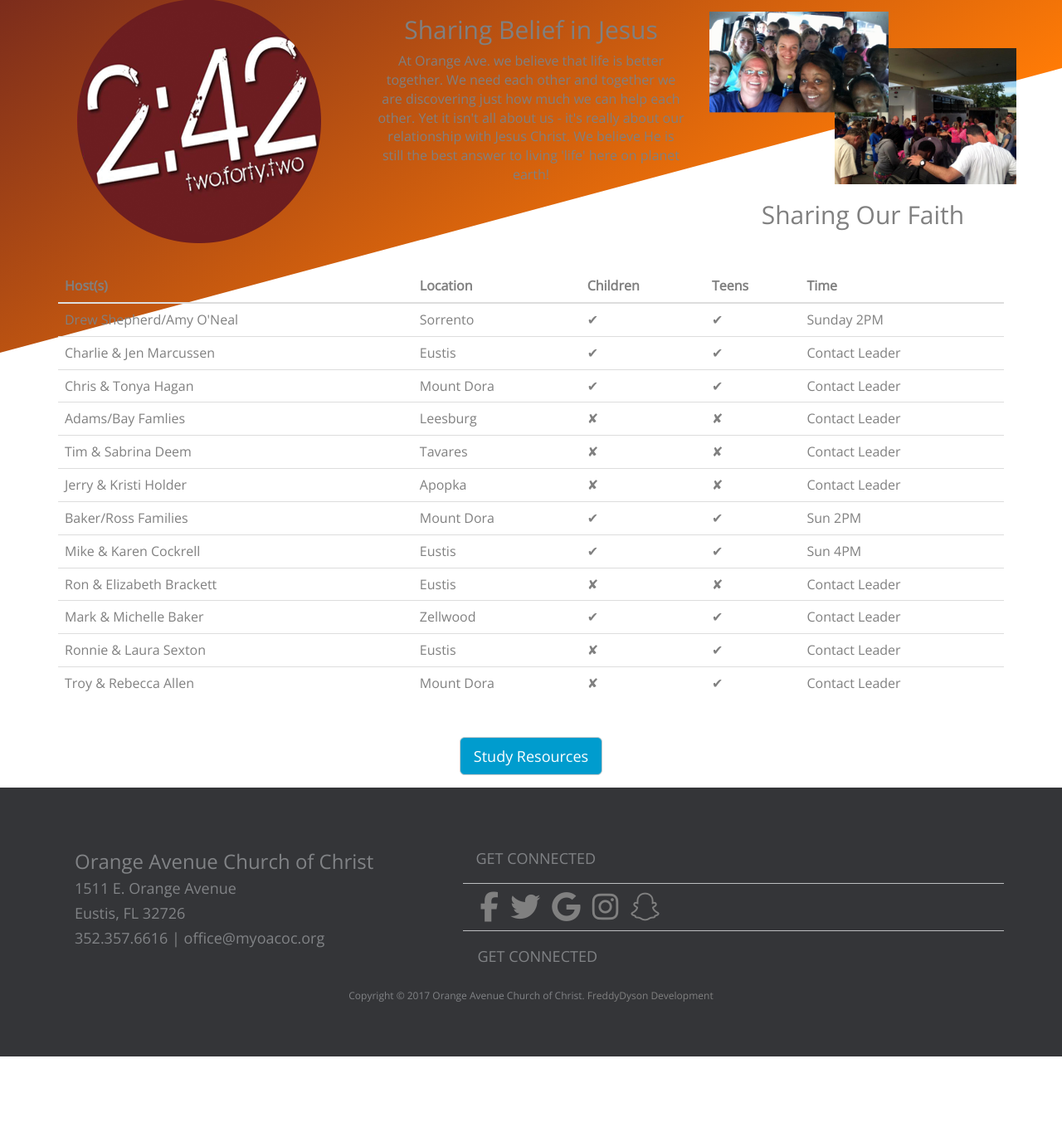
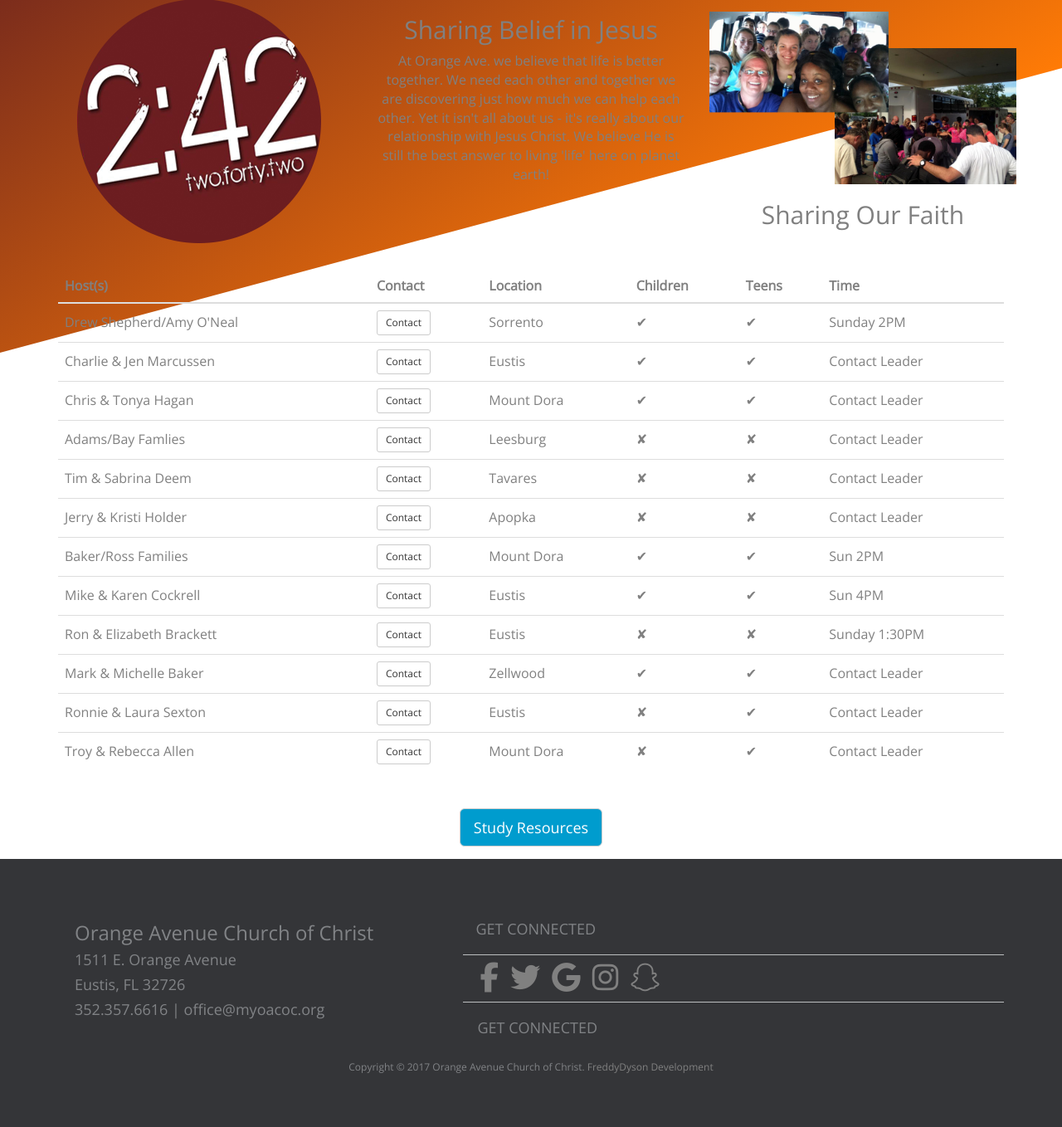
Before and after one commit to OACOC/website, a PHP site: page /242groups.php in a window 1280 px wide. Shown: the part 175-1533 px from the top of the page at 83% size. Before the commit the page ends 1448 px from the top, so only its background shows below. Run offline with PHP 8.4, Linux system fonts and the light colour scheme; some libraries are stand-ins or nearby versions.

Commit message:
groups list

```diff
--- a/242groups.php
+++ b/242groups.php
@@ -42,6 +42,7 @@
                   <thead>
                     <tr>
                       <th>Host(s)</th>
+                      <th>Contact</th>
                       <th>Location</th>
                       <th>Children</th>
                       <th>Teens</th>
@@ -51,6 +52,15 @@
                   <tbody>
                     <tr>
                       <td>Drew Shepherd/Amy O'Neal</td>
+                      <td>
+                          <a class="btn btn-default btn-sm" href="#" role="button">Contact</a>
+                          <!--<script language="JavaScript">
+                            var username = "drew.shepherd";
+                            var hostname = "myoacoc.org";
+                            var linktext = username + "@" + hostname ;
+                            document.write("<a class="btn btn-default btn-sm" href='" + "mail" + "to:" + username + "@" + hostname + "' role="button">"Contact"</a>");
+                          </script>-->
+                      </td>
                       <td>Sorrento</td>
                       <td>&#10004;</td>
                       <td>&#10004;</td>
@@ -58,6 +68,9 @@
                     </tr>
                     <tr>
                       <td>Charlie & Jen Marcussen</td>
+                      <td>
+                          <a class="btn btn-default btn-sm" href="242groups.php" role="button">Contact</a>
+                      </td>
                       <td>Eustis</td>
                       <td>&#10004;</td>
                       <td>&#10004;</td>
@@ -65,6 +78,9 @@
                     </tr>
                     <tr>
                       <td>Chris & Tonya Hagan</td>
+                      <td>
+                          <a class="btn btn-default btn-sm" href="242groups.php" role="button">Contact</a>
+                      </td>
                       <td>Mount Dora</td>
                       <td>&#10004;</td>
                       <td>&#10004;</td>
@@ -72,6 +88,9 @@
                     </tr>
                     <tr>
                       <td>Adams/Bay Famlies</td>
+                      <td>
+                          <a class="btn btn-default btn-sm" href="242groups.php" role="button">Contact</a>
+                      </td>
                       <td>Leesburg</td>
                       <td>&#10008;</td>
                       <td>&#10008;</td>
@@ -79,6 +98,9 @@
                     </tr>
                     <tr>
                       <td>Tim & Sabrina Deem</td>
+                      <td>
+                          <a class="btn btn-default btn-sm" href="242groups.php" role="button">Contact</a>
+                      </td>
                       <td>Tavares</td>
                       <td>&#10008;</td>
                       <td>&#10008;</td>
@@ -86,6 +108,9 @@
                     </tr>
                     <tr>
                       <td>Jerry & Kristi Holder</td>
+                      <td>
+                          <a class="btn btn-default btn-sm" href="242groups.php" role="button">Contact</a>
+                      </td>
                       <td>Apopka</td>
                       <td>&#10008;</td>
                       <td>&#10008;</td>
@@ -93,6 +118,9 @@
                     </tr>
                     <tr>
                       <td>Baker/Ross Families</td>
+                      <td>
+                          <a class="btn btn-default btn-sm" href="242groups.php" role="button">Contact</a>
+                      </td>
                       <td>Mount Dora</td>
                       <td>&#10004;</td>
                       <td>&#10004;</td>
@@ -100,6 +128,9 @@
                     </tr>
                     <!--<tr>
                       <td>Katie McKay (ASL)</td>
+                      <td>
+                          <a class="btn btn-default btn-sm" href="mailto:webmaster@myoacoc.org" role="button">Contact</a>
+                      </td>
                       <td>Eustis</td>
                       <td>&#10004;</td>
                       <td>&#10004;</td>
@@ -107,6 +138,9 @@
                     </tr>-->
                     <tr>
                       <td>Mike & Karen Cockrell</td>
+                      <td>
+                          <a class="btn btn-default btn-sm" href="242groups.php" role="button">Contact</a>
+                      </td>
                       <td>Eustis</td>
                       <td>&#10004;</td>
                       <td>&#10004;</td>
@@ -114,13 +148,19 @@
                     </tr>
                     <tr>
                       <td>Ron & Elizabeth Brackett</td>
+                      <td>
+                          <a class="btn btn-default btn-sm" href="242groups.php" role="button">Contact</a>
+                      </td>
                       <td>Eustis</td>
                       <td>&#10008;</td>
                       <td>&#10008;</td>
-                      <td>Contact Leader</td>
+                      <td>Sunday 1:30PM</td>
                     </tr>
                     <tr>
                       <td>Mark & Michelle Baker</td>
+                      <td>
+                          <a class="btn btn-default btn-sm" href="242groups.php" role="button">Contact</a>
+                      </td>
                       <td>Zellwood</td>
                       <td>&#10004;</td>
                       <td>&#10004;</td>
@@ -128,6 +168,9 @@
                     </tr>
                     <tr>
                       <td>Ronnie & Laura Sexton</td>
+                      <td>
+                          <a class="btn btn-default btn-sm" href="242groups.php" role="button">Contact</a>
+                      </td>
                       <td>Eustis</td>
                       <td>&#10008;</td>
                       <td>&#10004;</td>
@@ -135,6 +178,9 @@
                     </tr>
                     <tr>
                       <td>Troy & Rebecca Allen</td>
+                      <td>
+                          <a class="btn btn-default btn-sm" href="242groups.php" role="button">Contact</a>
+                      </td>
                       <td>Mount Dora</td>
                       <td>&#10008;</td>
                       <td>&#10004;</td>
--- a/css/style.css
+++ b/css/style.css
@@ -55,6 +55,10 @@ a, a:hover {
 
 .wrapper-242 {
   height: 79px;
+}
+
+.table>tbody>tr>td, .table>tbody>tr>th, .table>tfoot>tr>td, .table>tfoot>tr>th, .table>thead>tr>td, .table>thead>tr>th {
+  vertical-align: middle;
 }
 
 .parent {
```
